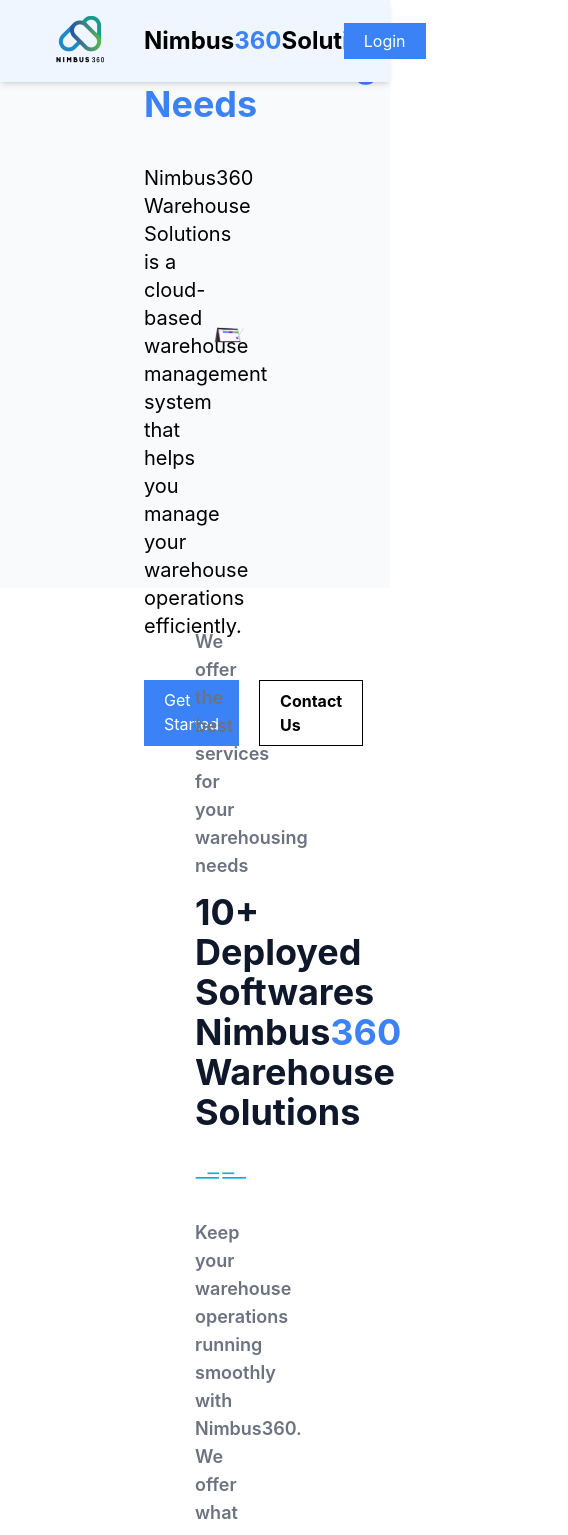
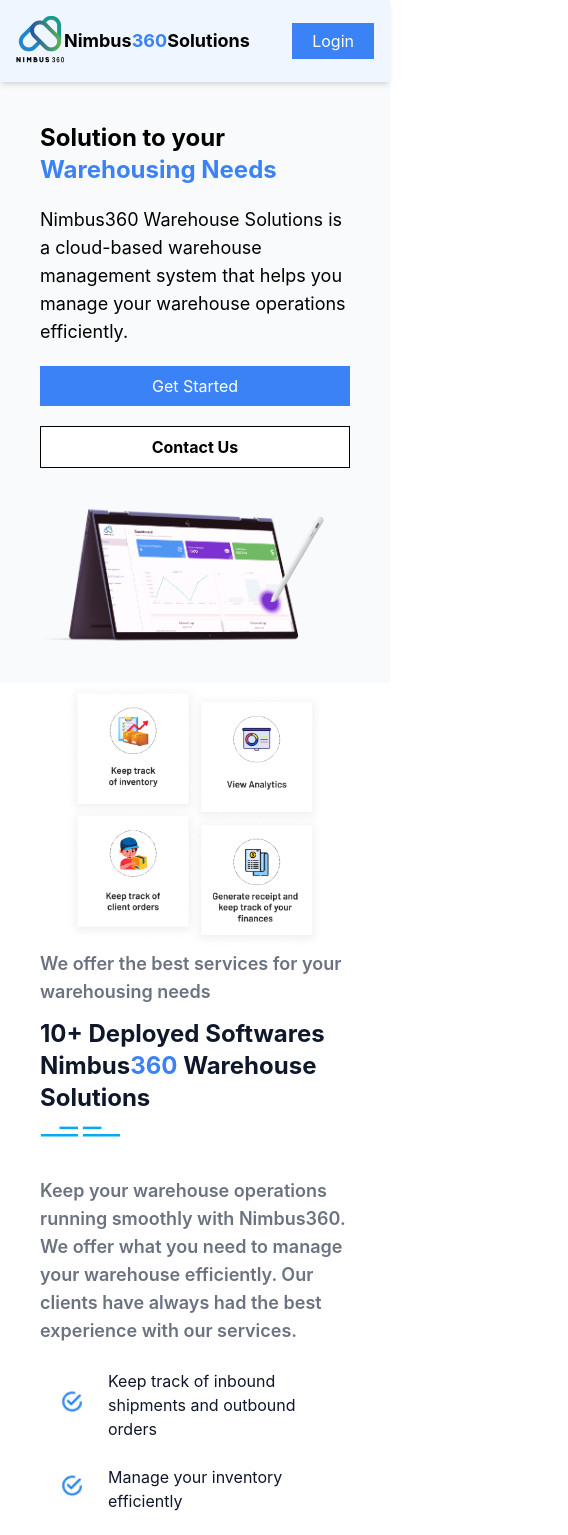
Before and after one commit to Sohaib-Ahmed869/nimbusWarehousefrontend, a React (Create React App) app: page / in a window 390 px wide. Shown: the top 1535 px of the page, 568 px wide, since content can reach past the window. Built offline with nearby package versions, Linux system fonts and the light colour scheme.

Commit message:
Home page responsive

```diff
--- a/src/Home/navbar.js
+++ b/src/Home/navbar.js
@@ -5,9 +5,9 @@
 const Navbar = () => {
   return (
     <nav className="bg-blue-50 p-4 sticky top-0 z-10 shadow-md flex justify-between">
-      <div className="flex items-center gap-10 ml-10">
+      <div className="flex items-center justify-start md:gap-10 md:ml-10">
         <img src={Logo} alt="Logo" className="w-12" />
-        <h1 className="text-2xl font-bold">
+        <h1 className="text-lg md:text-2xl font-bold">
           Nimbus<span className="text-blue-500">360</span>Solutions
         </h1>
       </div>
@@ -15,7 +15,7 @@
         <li>
           <Link
             to="/login"
-            className="bg-blue-500 text-white px-5 py-2 mr-5 hover:bg-blue-600"
+            className="bg-blue-500 text-white px-5 py-2 md:mr-5 hover:bg-blue-600"
           >
             Login
           </Link>
--- a/src/Home/page.js
+++ b/src/Home/page.js
@@ -6,15 +6,16 @@
 import Footer from "../Components/footer";
 import { Link } from "react-router-dom";
 import { Modal } from "react-bootstrap";
-import { FaClock } from "react-icons/fa";
-import { FaPhoneAlt } from "react-icons/fa";
-import { FaEnvelope } from "react-icons/fa";
-import { BsLinkedin } from "react-icons/bs";
-import { FaFacebookF } from "react-icons/fa";
-import { FaTwitter } from "react-icons/fa";
-import { FaInstagram } from "react-icons/fa";
-import { FaYoutube } from "react-icons/fa";
-import { BsWhatsapp } from "react-icons/bs";
+import {
+  FaClock,
+  FaPhoneAlt,
+  FaEnvelope,
+  FaFacebookF,
+  FaTwitter,
+  FaInstagram,
+  FaYoutube,
+} from "react-icons/fa";
+import { BsLinkedin, BsWhatsapp } from "react-icons/bs";
 
 import homeMockup from "../Assets/homeMockup.png";
 
@@ -24,34 +25,34 @@
     <div>
       <Navbar />
       <div
-        className="flex justify-between items-center bg-gray-50 p-36"
-        style={{ height: "60vh" }}
+        className="w-full flex flex-col md:flex-row justify-between items-center bg-gray-50 p-10 pb-0 md:p-36"
+        style={{ height: "auto" }}
       >
-        <div className="w-1/2">
-          <h1 className="text-4xl font-bold">
+        <div className="w-full md:w-1/2">
+          <h1 className="text-2xl md:text-4xl font-bold">
             Solution to your<br></br>{" "}
             <span className="text-blue-500">Warehousing Needs</span>
           </h1>
-          <p className="text-xl mt-10">
+          <p className="text-lg md:text-xl mt-5 md:mt-10">
             Nimbus360 Warehouse Solutions is a cloud-based warehouse management
             system that helps you manage your warehouse operations efficiently.
           </p>
-          <div className="flex gap-5 mt-10">
+          <div className="flex flex-col md:flex-row gap-5 mt-5 md:mt-10">
             <Link
               to="/login"
-              className="bg-blue-500 text-white px-5 py-2 hover:bg-blue-600"
+              className="bg-blue-500 text-white px-5 py-2 hover:bg-blue-600 text-center"
             >
               Get Started
             </Link>
-            <Link
+            <button
               onClick={() => setShowContactUsModal(true)}
-              className="bg-white text-black font-bold px-5 py-2 border border-black hover:bg-gray-200"
+              className="bg-white text-black font-bold px-5 py-2 border border-black hover:bg-gray-200 text-center"
             >
               Contact Us
-            </Link>
+            </button>
           </div>
         </div>
-        <img src={homeMockup} alt="Home Mockup" className="w-1/3" />
+        <img src={homeMockup} alt="Home Mockup" className="md:w-1/3 mt-0" />
       </div>
       <HowItWorks />
       <Services />
@@ -64,7 +65,7 @@
         show={showContactUsModal}
         onHide={() => setShowContactUsModal(false)}
         centered
-        className="bg-white p-10 rounded-2xl w-1/3 shadow-xl z-50"
+        className="bg-white p-5 md:p-10 rounded-2xl w-full md:w-1/3 shadow-xl z-50"
         style={{
           position: "absolute",
           top: "50%",
@@ -74,26 +75,26 @@
       >
         <Modal.Header closeButton>
           <Modal.Title>
-            <p className="text-2xl font-bold p-2">Contact Us</p>
+            <p className="text-xl md:text-2xl font-bold p-2">Contact Us</p>
           </Modal.Title>
         </Modal.Header>
         <Modal.Body>
           <div className="flex flex-row items-center border-b border-gray-700 pt-3 pb-3">
-            <FaPhoneAlt className="text-2xl text-blue-500 mr-3" />
+            <FaPhoneAlt className="text-xl md:text-2xl text-blue-500 mr-3" />
             <div className="flex flex-col">
               <p className="text-gray-400">For Rental Support</p>
               <p className="text-black">+92 333 5626720 / 344 9200674</p>
             </div>
           </div>
           <div className="flex flex-row items-center border-b border-gray-700 pt-3 pb-3">
-            <FaClock className="text-2xl text-blue-500 mr-3" />
+            <FaClock className="text-xl md:text-2xl text-blue-500 mr-3" />
             <div className="flex flex-col">
               <p className="text-gray-400">The Office Hours</p>
               <p className="text-black">Mon - Sat 8am to 6pm</p>
             </div>
           </div>
           <div className="flex flex-row items-center border-b border-gray-700 pt-3 pb-3">
-            <FaEnvelope className="text-2xl text-blue-500 mr-3" />
+            <FaEnvelope className="text-xl md:text-2xl text-blue-500 mr-3" />
             <div className="flex flex-col">
               <p className="text-gray-400">Send Us Email</p>
               <p className="text-black">info.nimbus360@gmail.com</p>
@@ -101,7 +102,7 @@
           </div>
 
           <div className="flex flex-row items-center border-b border-gray-700 pt-3 pb-3">
-            <FaInstagram className="text-2xl text-blue-500 mr-3" />
+            <FaInstagram className="text-xl md:text-2xl text-blue-500 mr-3" />
             <div className="flex flex-col">
               <p className="text-gray-400">Instagram</p>
               <p className="text-black">@nimbus.360</p>
@@ -109,7 +110,7 @@
           </div>
 
           <div className="flex flex-row items-center border-b border-gray-700 pt-3 pb-3">
-            <BsWhatsapp className="text-2xl text-blue-500 mr-3" />
+            <BsWhatsapp className="text-xl md:text-2xl text-blue-500 mr-3" />
             <div className="flex flex-col">
               <p className="text-gray-400">Whatsapp</p>
               <p className="text-black">+92 333 5626720</p>
--- a/src/Home/plans.js
+++ b/src/Home/plans.js
@@ -22,17 +22,17 @@
 ];
 const Membership = () => {
   return (
-    <div className="justify-center items-center flex flex-col ml-10 pt-0 p-20">
+    <div className="justify-center items-center flex flex-col pt-0 p-10 md:p-20">
       <h1 className="text-sm font-bold italic" style={{ letterSpacing: "7px" }}>
         PRICING TABLES
       </h1>
       <h1 className="text-3xl mt-2 italic font-semibold text-gray-600">
         MEMBERSHIP PLANS
       </h1>
-      <div className="flex flex-row justify-between mt-10 gap-5 text-center ">
+      <div className="flex flex-col md:flex-row justify-between mt-10 gap-5 text-center ">
         {plans.map((plan) => (
           <div
-            className={`flex flex-col items-center justify-center p-10 border hover:bg-gray-50 border-black hover:shadow-xl cursor-pointer ${
+            className={`flex flex-col items-center justify-center p-5 md:p-10 border hover:bg-gray-50 border-black hover:shadow-xl cursor-pointer ${
               plan.name === "Premium Plan" ? "premium" : ""
             }`}
             key={plan.name}
--- a/src/Home/services.js
+++ b/src/Home/services.js
@@ -13,19 +13,19 @@
 
 const HowItWorks = () => {
   return (
-    <div className="flex flex-row justify-center items-center p-36 pt-10 pb-20">
-      <div className="w-1/2">
+    <div className="flex flex-col w-full p-0 md:flex-row justify-center items-center md:p-36 md:pt-10 md:pb-20">
+      <div className="w-2/3 md:w-1/2">
         <img src={homeWorks} alt="homeAboutUs" style={{ height: "auto" }} />
       </div>
-      <div className="w-1/2 flex-col ml-10">
+      <div className="md:w-1/2 flex-col mx-10">
         <p className="text-lg font-semibold text-gray-500 mb-3">
           We offer the best services for your warehousing needs
         </p>
-        <h1 className="text-4xl font-bold text-slate-900">
+        <h1 className="text-2xl md:text-4xl font-bold text-slate-900">
           10+ Deployed Softwares <br></br>Nimbus
           <span className="text-blue-500">360</span> Warehouse Solutions
         </h1>
-        <div className="flex flex-row items-center mt-10 mb-10">
+        <div className="flex flex-row items-center mt-3 md:mt-10 mb-10">
           <img src={aboutusicon} alt="aboutusicon" style={{ height: "auto" }} />
         </div>
         <p className="text-lg font-semibold text-gray-500">
@@ -33,15 +33,17 @@
           offer what you need to manage your warehouse efficiently. Our clients
           have always had the best experience with our services.
         </p>
-        <div className="flex flex-col justify-center items-center mt-10">
+        <div className="flex flex-col justify-center items-center md:mt-10 px-4 md:px-0">
           {points.map((point) => (
-            <div className="flex-row w-full flex mt-4">
+            <div className="flex w-full flex-row items-center md:items-start mt-4 gap-5">
               <img
                 src={homeServiceTick}
                 alt="homeServiceTick"
-                style={{ height: "auto" }}
+                className="w-8 h-8 md:w-auto md:h-auto"
               />
-              <p className="text-xl text-slate-900 ml-3">{point}</p>
+              <p className="text-md md:text-lg md:text-xl text-slate-900 ml-0 md:ml-3 mt-2 md:mt-0">
+                {point}
+              </p>
             </div>
           ))}
         </div>
```
Also changed, not shown: src/Components/footer.js (+30 -30 lines), src/Home/mobile.js (+8 -8 lines), 1 other file (tests, documents, lock files or other folders).
